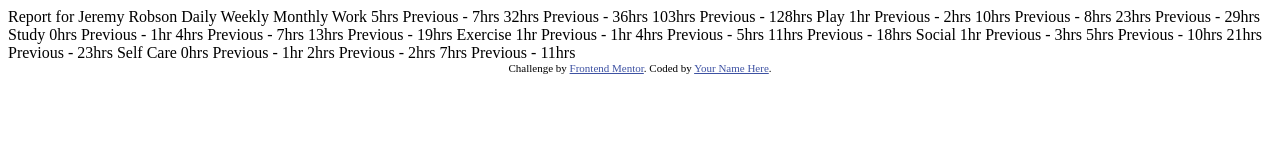
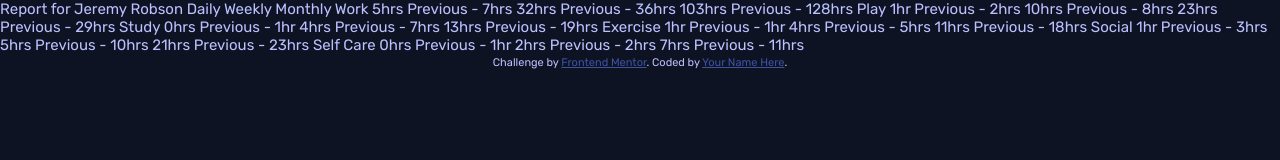
Before and after one commit to VLOrozco/time-tracking-dashboard, a plain HTML site: page index.html in a window 1280 px wide. Drawn offline with Linux system fonts and the light colour scheme.

Commit message:
feat: added global styles

```diff
--- a/style.css
+++ b/style.css
@@ -16,7 +16,23 @@ TABLE OF CONTENTS
 
 /* ========================================================================= */
 /* 1. GLOBAL */
+html, body {
+  width: 100%;
+  height: 100%;
+  margin: 0;
+  padding: 0;
+}
 
+body {
+  box-sizing: border-box;
+  font-family: 'Rubik', sans-serif;
+  font-size: 15px;
+  font-weight: 400;
+  line-height: 18px;
+  color: rgba(187, 192, 255, 1);
+
+  background: rgb(14, 19, 35);
+}
 
 
 
```
